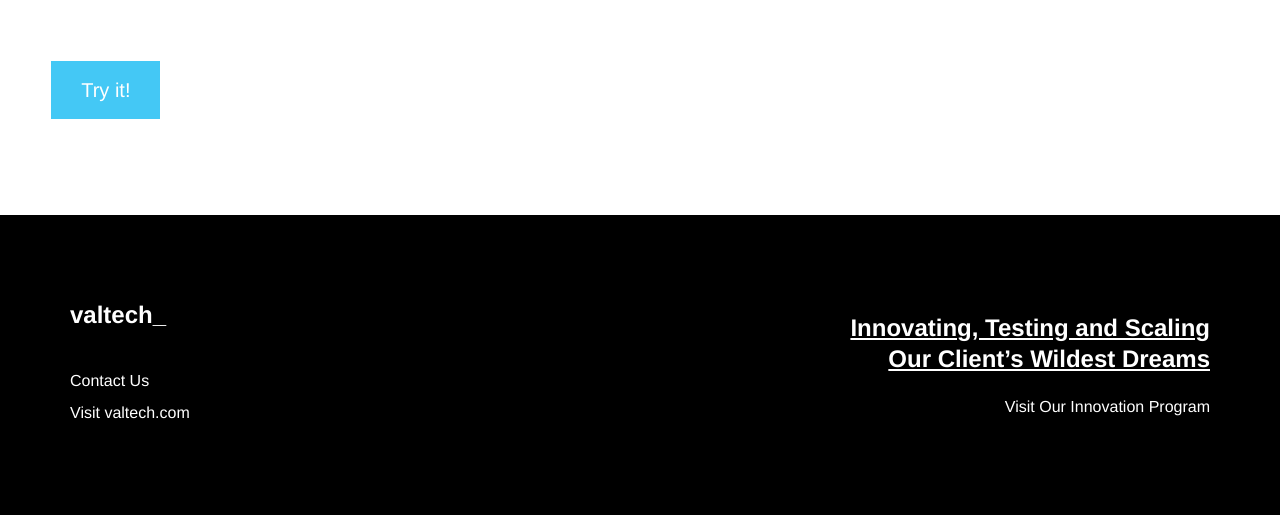
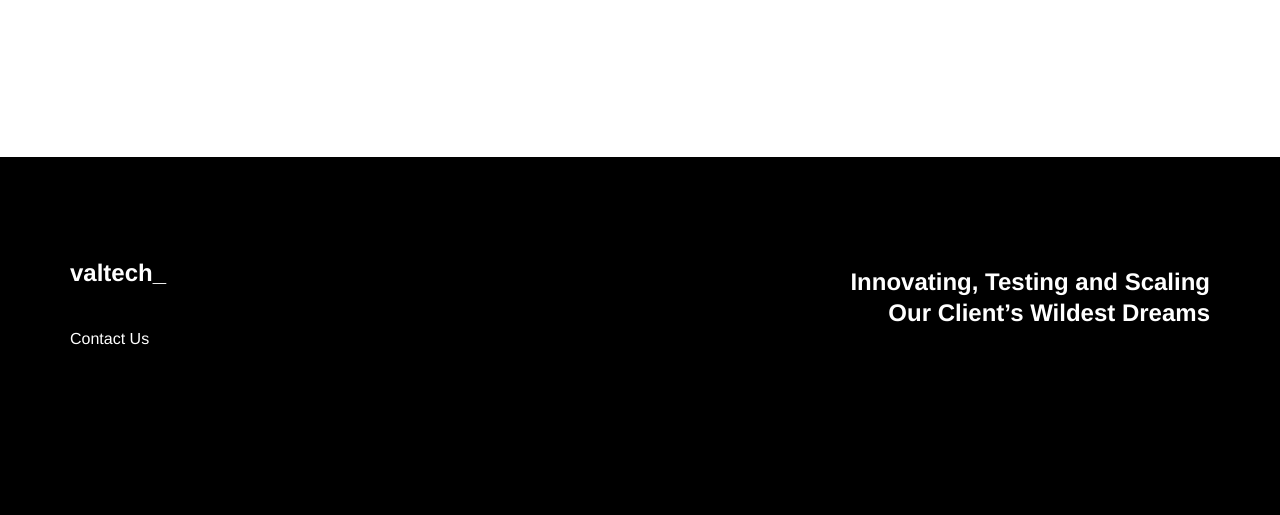
Before and after one commit to valtech-sd/engineering, a Jekyll site: the page built from _prototypes/gaze-tracking.md, in a window 1280 px wide. Shown: the part 1253-1768 px from the top of the page. Built offline with Jekyll 4.4.1, drawn with Linux system fonts in a browser that asks for light colours; after the commit the page ends 1710 px from its top, so only the background shows below that.

Commit message:
Improvements from PR review.

```diff
--- a/_layouts/default.html
+++ b/_layouts/default.html
@@ -156,23 +156,12 @@
               Contact Us
             </a>
           </li>
-          <li>
-            <a target="_blank" rel="noreferrer" href="https://www.valtech.com">
-              Visit valtech.com
-            </a>
-          </li>
         </ul>
       </div>
       <div class="second">
         <h2>
           Innovating, Testing and Scaling Our Client&rsquo;s Wildest Dreams
         </h2>
-        <a
-          target="_blank"
-          rel="noreferrer"
-          href="https://www.valtech.com/innovation/"
-          >Visit Our Innovation Program</a
-        >
         <h2 id="mobile-logo">
           <a
             target="_blank"
--- a/_layouts/prototype.html
+++ b/_layouts/prototype.html
@@ -59,11 +59,6 @@ layout: default
     </video>
     {% elsif page.screenshot %}
     <img src="{{ page.screenshot }}" id="demos" />
-    {% endif %} {% if page.prototype_url and page.vimeo or page.demo or
-    page.screenshot %}
-    <div>
-      <a class="btn" href="{{ page.prototype_url }}">Try it!</a>
-    </div>
     {% endif %}
   </section>
 </div>
--- a/_sass/_footer.scss
+++ b/_sass/_footer.scss
@@ -54,7 +54,6 @@ footer {
 
     h2 {
       line-height: 1.3;
-      text-decoration: underline;
       max-width: 260px;
 
       @media (min-width: $md) {
```
